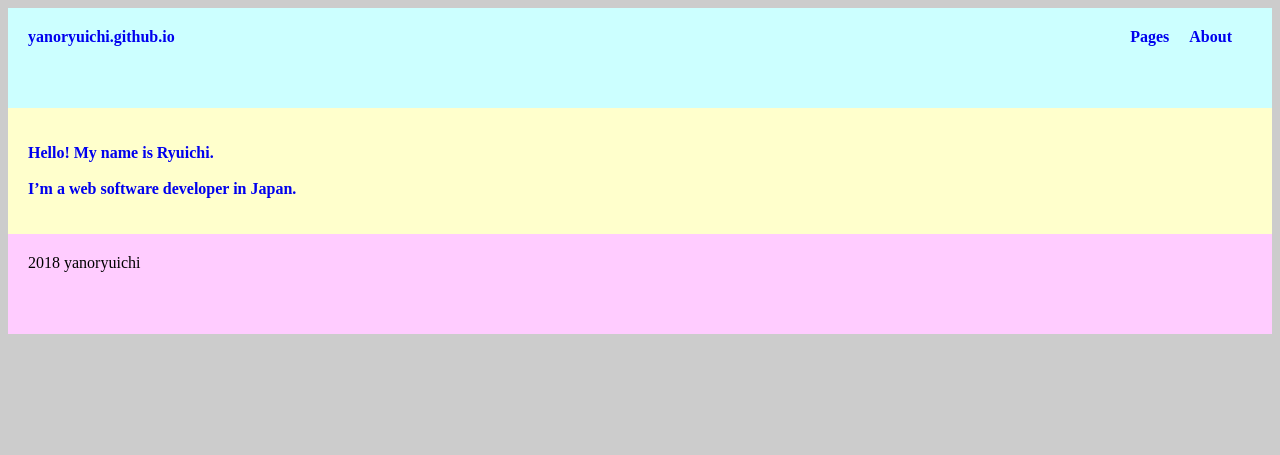
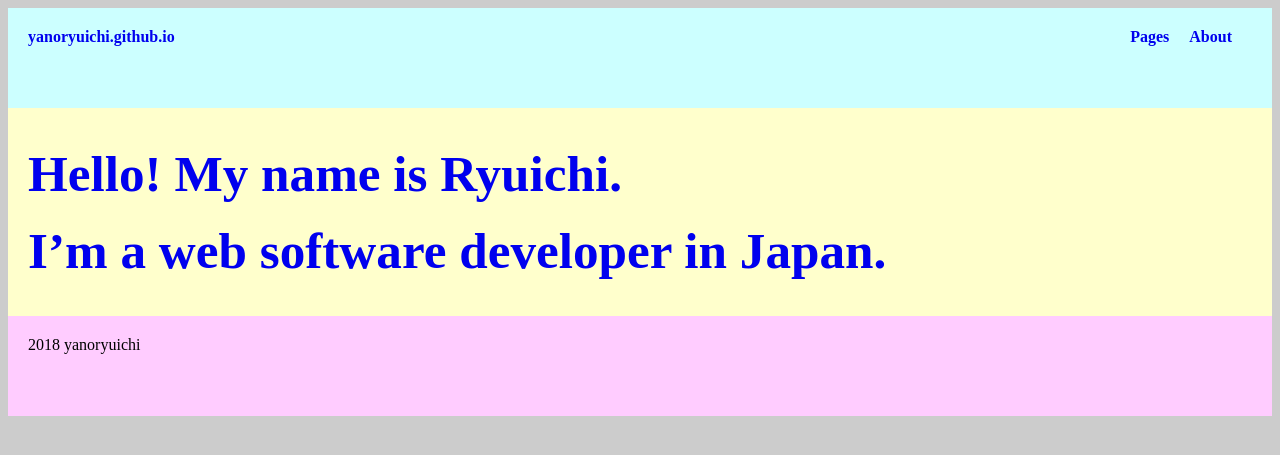
Before and after one commit to yanoryuichi/yanoryuichi.github.io, a Jekyll site: the page built from index.md, in a window 1280 px wide. Shown: the top 455 px of the page. Built offline with Jekyll 4.4.1, drawn with Linux system fonts in a browser that asks for light colours; some web fonts are replaced.

Commit message:
Update home.css

```diff
--- a/css/home.css
+++ b/css/home.css
@@ -25,4 +25,5 @@
 #main p a {
   display: block;
   margin: 0 auto;
+  font-size: 3.2rem;
 }
```
